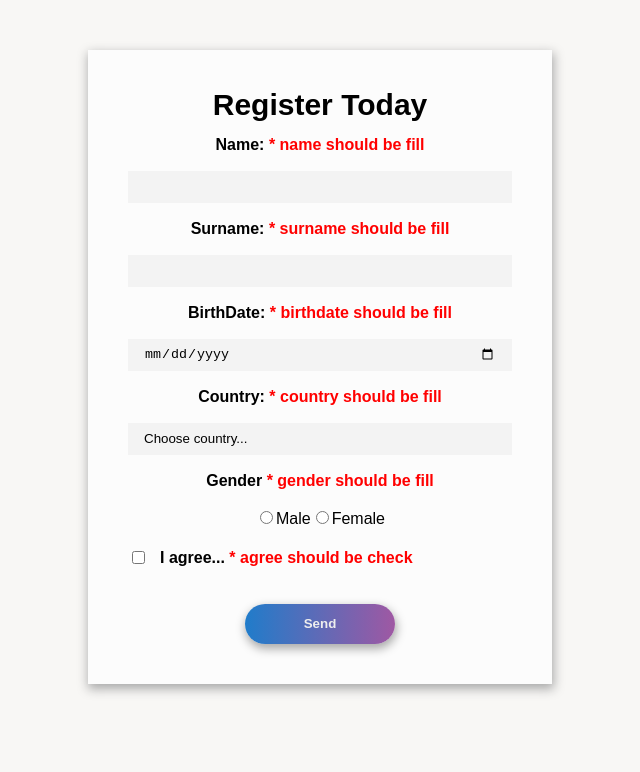
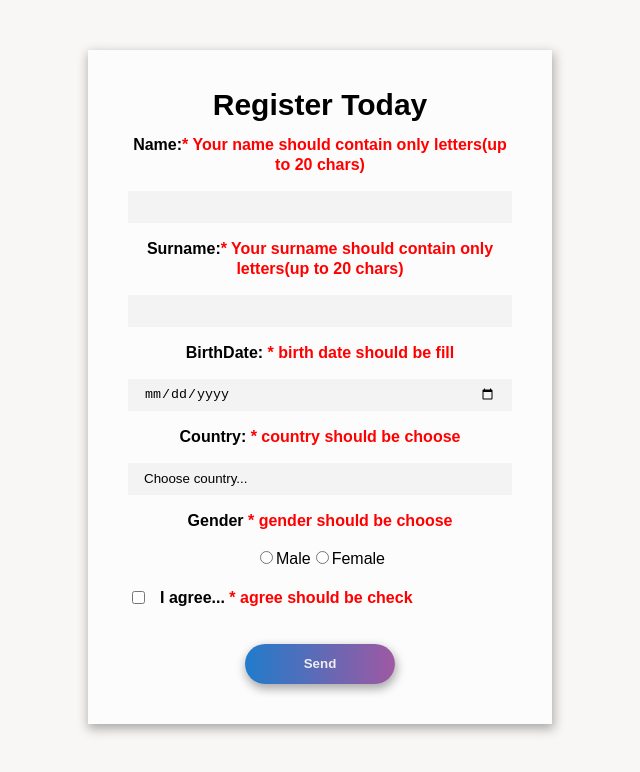
Before and after one commit to anutaguzova/react-app-rss, a React app: page / in a window 1280 px wide. Shown: the top 772 px of the page, without its empty margins (320-960 px from the left). Built offline with nearby package versions, Linux system fonts and the light colour scheme; the HTML template or start-up script is replaced by a standard one.

Commit message:
feat: fix and correct validation

```diff
--- a/src/components/form.tsx
+++ b/src/components/form.tsx
@@ -15,7 +15,7 @@ interface Errors {
   birthDate?: string;
   country?: string;
   agree?: boolean;
-  gender?: string;
+  gender: string;
 }
 
 const Form = ({ setFormValues }) => {
@@ -27,19 +27,25 @@ const Form = ({ setFormValues }) => {
   const [gender, setGender] = useState<string>('');
   const [errors, setErrors] = useState({} as Errors);
 
+  const isGenderSelected = (value: string): boolean => gender === value;
+
   useEffect(() => {
     const validate = () => {
       setErrors({}); // сбрасываем ошибки
       if (!agree) {
         setErrors((state) => ({ ...state, agree }));
       }
-      if (firstName === '') {
+      if (!firstName.match(/^([a-zA-Z ]){2,20}$/)) {
         setErrors((state) => ({ ...state, firstName }));
       }
-      if (lastName === '') {
+      if (!firstName.match(/^([a-zA-Z ]){2,20}$/)) {
         setErrors((state) => ({ ...state, lastName }));
       }
-      if (birthDate === '') {
+      if (
+        birthDate === '' ||
+        birthDate >
+          new Date().toLocaleDateString().split('/').reverse().join('-')
+      ) {
         setErrors((state) => ({ ...state, birthDate }));
       }
       if (gender === '') {
@@ -88,8 +94,10 @@ const Form = ({ setFormValues }) => {
           <label className="item" htmlFor="firstName">
             <p>
               Name:
-              {errors?.firstName === '' && (
-                <span className="errors"> * name should be fill</span>
+              {!firstName.match(/^([a-zA-Z ]){2,20}$/) && (
+                <span className="errors">
+                  * Your name should contain only letters(up to 20 chars)
+                </span>
               )}
             </p>
             <input
@@ -104,8 +112,10 @@ const Form = ({ setFormValues }) => {
           <label className="item" htmlFor="lastName">
             <p>
               Surname:
-              {errors?.lastName === '' && (
-                <span className="errors"> * surname should be fill</span>
+              {!lastName.match(/^([a-zA-Z ]){2,20}$/) && (
+                <span className="errors">
+                  * Your surname should contain only letters(up to 20 chars)
+                </span>
               )}
             </p>
             <input
@@ -120,8 +130,18 @@ const Form = ({ setFormValues }) => {
           <label className="item" htmlFor="birthDate">
             <p>
               BirthDate:
+              {birthDate >
+                new Date()
+                  .toLocaleDateString()
+                  .split('/')
+                  .reverse()
+                  .join('-') && (
+                <span className="errors">
+                  * birth date should be fill correct
+                </span>
+              )}
               {errors?.birthDate === '' && (
-                <span className="errors"> * birthdate should be fill</span>
+                <span className="errors"> * birth date should be fill</span>
               )}
             </p>
             <input
@@ -137,7 +157,7 @@ const Form = ({ setFormValues }) => {
             <p>
               Country:
               {errors?.country === 'Choose country...' && (
-                <span className="errors"> * country should be fill</span>
+                <span className="errors"> * country should be choose</span>
               )}
             </p>
             <select
@@ -159,21 +179,27 @@ const Form = ({ setFormValues }) => {
             <p>
               Gender
               {errors?.gender === '' && (
-                <span className="errors"> * gender should be fill</span>
+                <span className="errors"> * gender should be choose</span>
               )}
             </p>
             <input
               type="radio"
               name="gender"
-              value="male"
-              onChange={(e) => setGender(e.target.value)}
+              value="Male"
+              checked={isGenderSelected('Male')}
+              onChange={(e: React.ChangeEvent<HTMLInputElement>) =>
+                setGender(e.currentTarget.value)
+              }
             />
             Male
             <input
               type="radio"
               name="gender"
-              value="female"
-              onChange={(e) => setGender(e.target.value)}
+              value="Female"
+              checked={isGenderSelected('Female')}
+              onChange={(e: React.ChangeEvent<HTMLInputElement>) =>
+                setGender(e.currentTarget.value)
+              }
             />
             Female
           </label>
--- a/src/styles.css
+++ b/src/styles.css
@@ -111,7 +111,7 @@ main {
 .card {
   top: 50%;
   left: 50%;
-  width: 200px;
+  width: 400px;
   height: 200px;
   margin: 20px;
   border: 8px solid gold;
```
Also changed, not shown: 1 other file (tests, documents, lock files or other folders).
